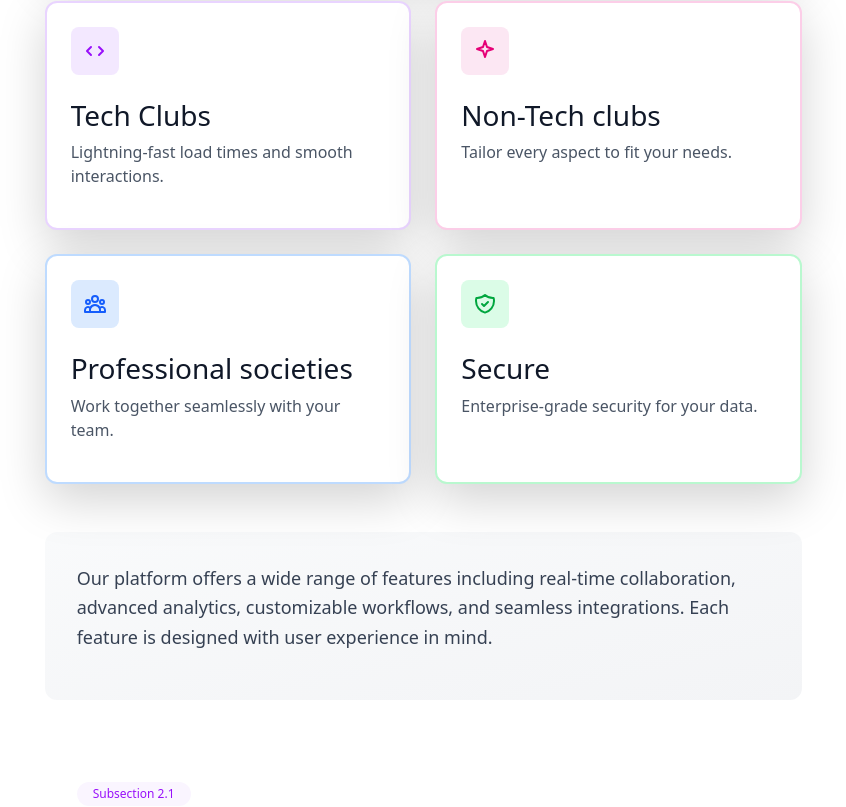
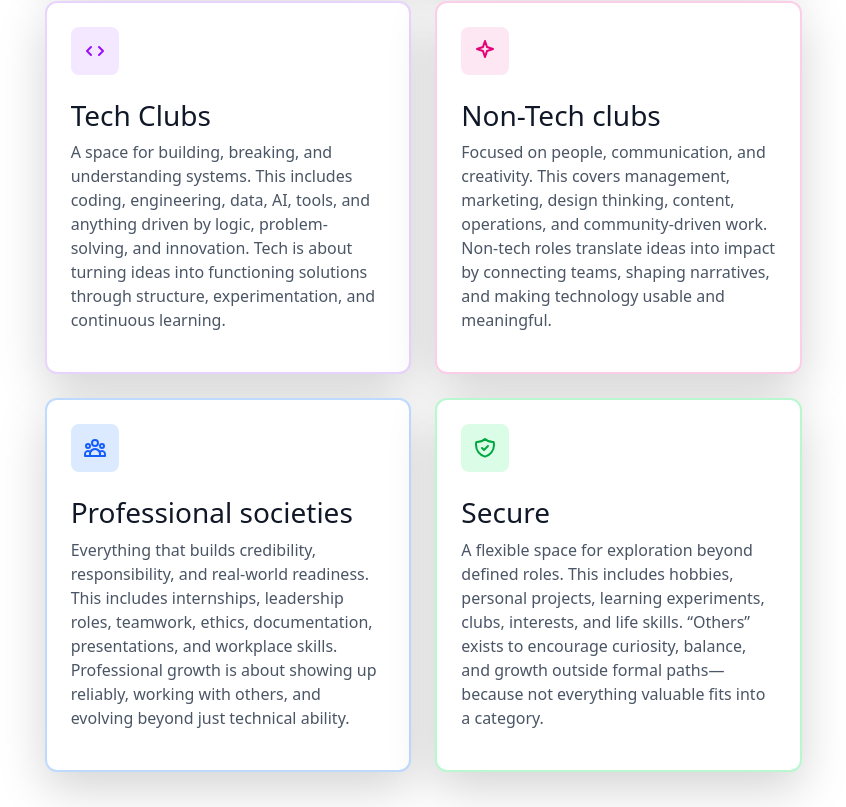
Before and after one commit to Akash-Ashok-Dev/EduQuest, a React (Vite) app: page / in a window 1280 px wide. Shown: the part 7133-7940 px from the top of the page, without its empty margins (430-1276 px from the left). Built offline with nearby package versions, Linux system fonts and the light colour scheme.

Commit message:
Made final Changes v1

```diff
--- a/src/App.tsx
+++ b/src/App.tsx
@@ -93,7 +93,7 @@ const App: React.FC = () => {
       title: "Clubs",
       description: "Exploring different clubs",
       content:
-        "Our platform offers a wide range of features including real-time collaboration, advanced analytics, customizable workflows, and seamless integrations. Each feature is designed with user experience in mind.",
+        "Joining clubs is one of the fastest ways to grow beyond the classroom📈.Clubs are where learning turns into experience, helping you build confidence, leadership, and friendships that last beyond college. They expose you to real responsibilities, teamwork, and challenges that shape both your skills and mindset. By stepping out of your comfort zone, you discover your potential and grow faster than you ever could alone. Join a club not just to add to your resume, but to truly live and shape your college journey. ✨✨",
       subItems: [
         {
           id: "2.1",
--- a/src/components/ContentViews/CardView.tsx
+++ b/src/components/ContentViews/CardView.tsx
@@ -61,7 +61,11 @@ const CardViewLayout: React.FC<LayoutProps> = ({ content, sectionRefs }) => (
           </div>
           <h3 className="text-xl font-bold text-gray-900 mb-2">Tech Clubs</h3>
           <p className="text-gray-600">
-            Lightning-fast load times and smooth interactions.
+            A space for building, breaking, and understanding systems. This
+            includes coding, engineering, data, AI, tools, and anything driven
+            by logic, problem-solving, and innovation. Tech is about turning
+            ideas into functioning solutions through structure, experimentation,
+            and continuous learning.
           </p>
         </div>
 
@@ -85,7 +89,11 @@ const CardViewLayout: React.FC<LayoutProps> = ({ content, sectionRefs }) => (
             Non-Tech clubs
           </h3>
           <p className="text-gray-600">
-            Tailor every aspect to fit your needs.
+            Focused on people, communication, and creativity. This covers
+            management, marketing, design thinking, content, operations, and
+            community-driven work. Non-tech roles translate ideas into impact by
+            connecting teams, shaping narratives, and making technology usable
+            and meaningful.
           </p>
         </div>
 
@@ -109,7 +117,11 @@ const CardViewLayout: React.FC<LayoutProps> = ({ content, sectionRefs }) => (
             Professional societies
           </h3>
           <p className="text-gray-600">
-            Work together seamlessly with your team.
+            Everything that builds credibility, responsibility, and real-world
+            readiness. This includes internships, leadership roles, teamwork,
+            ethics, documentation, presentations, and workplace skills.
+            Professional growth is about showing up reliably, working with
+            others, and evolving beyond just technical ability.
           </p>
         </div>
 
@@ -131,7 +143,11 @@ const CardViewLayout: React.FC<LayoutProps> = ({ content, sectionRefs }) => (
           </div>
           <h3 className="text-xl font-bold text-gray-900 mb-2">Secure</h3>
           <p className="text-gray-600">
-            Enterprise-grade security for your data.
+            A flexible space for exploration beyond defined roles. This includes
+            hobbies, personal projects, learning experiments, clubs, interests,
+            and life skills. “Others” exists to encourage curiosity, balance,
+            and growth outside formal paths—because not everything valuable fits
+            into a category.
           </p>
         </div>
       </div>
```
